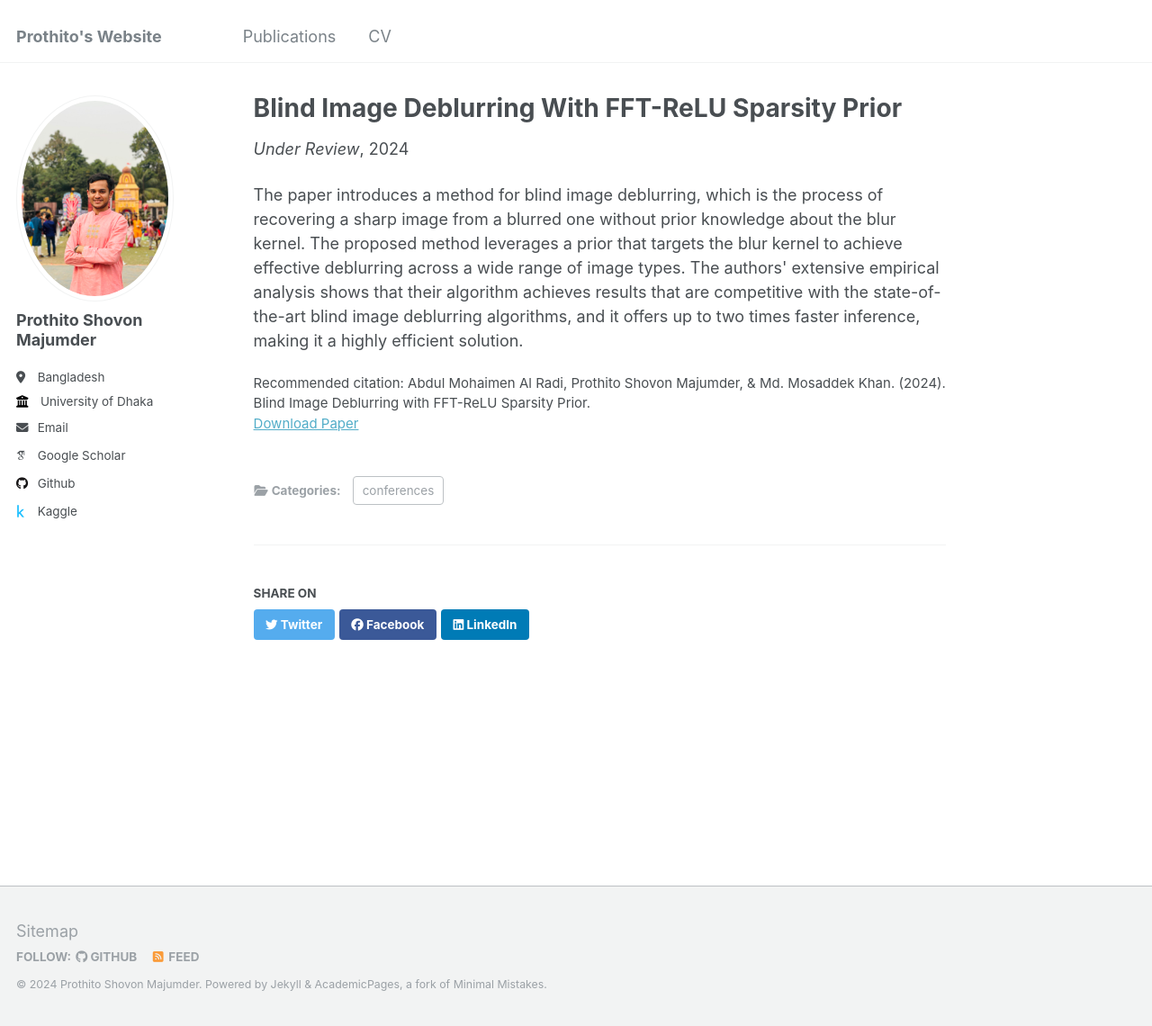
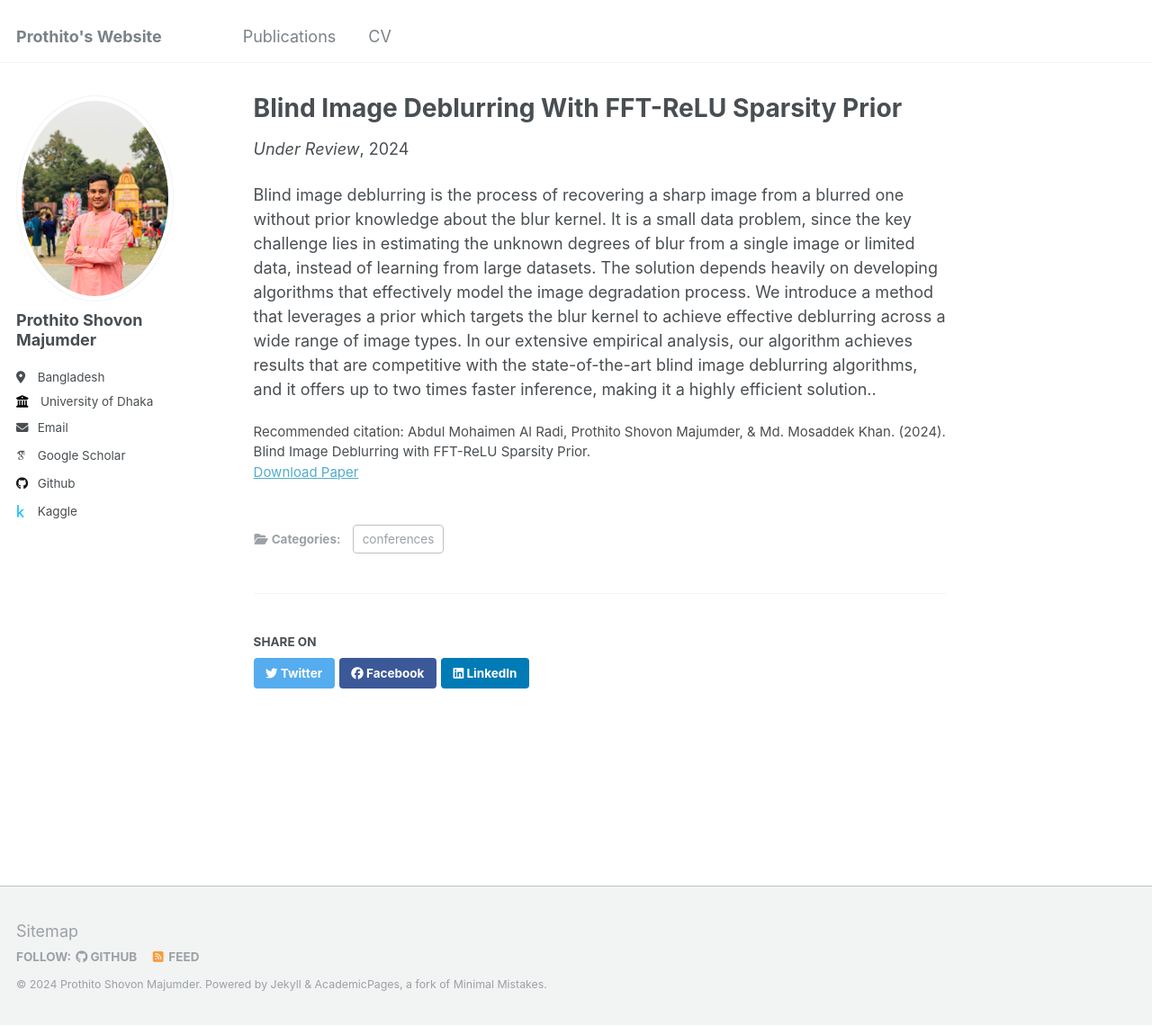
Before and after one commit to prothitoshovon/prothitoshovon.github.io, a Jekyll site: the page built from _publications/2024-09-09-fft-relu-sparsity-prior.md, in a window 1280 px wide and 1140 px high. Shown: the whole window at 90% size. Built offline with Jekyll 4.4.1, drawn with Linux system fonts in a browser that asks for light colours; some web fonts are replaced; some of the changed lines change nothing that is shown.

Commit message:
abstract try #2

```diff
--- a/_publications/2024-09-09-fft-relu-sparsity-prior.md
+++ b/_publications/2024-09-09-fft-relu-sparsity-prior.md
@@ -4,10 +4,9 @@ collection: publications
 category: conferences
 permalink: /publication/2024-09-09-fft-relu-sparsity-prior
 excerpt: 'The paper introduces a method for blind image deblurring, which is the process of recovering a sharp image from a blurred one without prior knowledge about the blur kernel. The proposed method leverages a prior that targets the blur kernel to achieve effective deblurring across a wide range of image types. The authors&apos; extensive empirical analysis shows that their algorithm achieves results that are competitive with the state-of-the-art blind image deblurring algorithms, and it offers up to two times faster inference, making it a highly efficient solution.'
-abstract: 'Blind image deblurring is the process of recovering a sharp image from a blurred one without prior knowledge about the blur kernel. It is a small data problem, since the key challenge lies in estimating the unknown degrees of blur from a single image or limited data, instead of learning from large datasets. The solution depends heavily on developing algorithms that effectively model the image degradation process. We introduce a method that leverages a prior which targets the blur kernel to achieve effective deblurring across a wide range of image types. In our extensive empirical analysis, our algorithm achieves results that are competitive with the state-of-the-art blind image deblurring algorithms, and it offers up to two times faster inference, making it a highly efficient solution.'
 date: 2024-09-09
 venue: 'Under Review'
 paperurl: 'https://arxiv.org/pdf/2406.08344'
 citation: 'Abdul Mohaimen Al Radi, Prothito Shovon Majumder, &amp; Md. Mosaddek Khan. (2024). Blind Image Deblurring with FFT-ReLU Sparsity Prior.'
 ---
-The paper introduces a method for blind image deblurring, which is the process of recovering a sharp image from a blurred one without prior knowledge about the blur kernel. The proposed method leverages a prior that targets the blur kernel to achieve effective deblurring across a wide range of image types. The authors&apos; extensive empirical analysis shows that their algorithm achieves results that are competitive with the state-of-the-art blind image deblurring algorithms, and it offers up to two times faster inference, making it a highly efficient solution.
+Blind image deblurring is the process of recovering a sharp image from a blurred one without prior knowledge about the blur kernel. It is a small data problem, since the key challenge lies in estimating the unknown degrees of blur from a single image or limited data, instead of learning from large datasets. The solution depends heavily on developing algorithms that effectively model the image degradation process. We introduce a method that leverages a prior which targets the blur kernel to achieve effective deblurring across a wide range of image types. In our extensive empirical analysis, our algorithm achieves results that are competitive with the state-of-the-art blind image deblurring algorithms, and it offers up to two times faster inference, making it a highly efficient solution..
```
